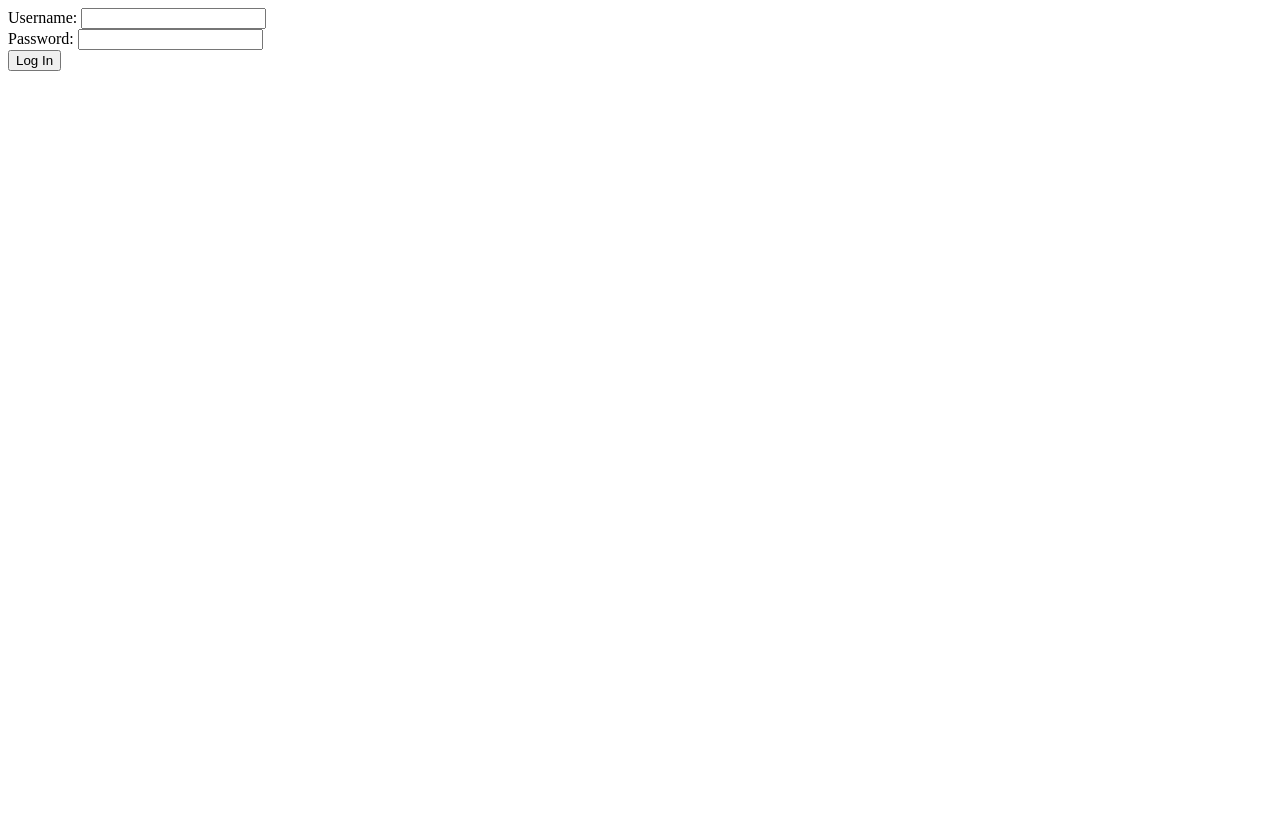
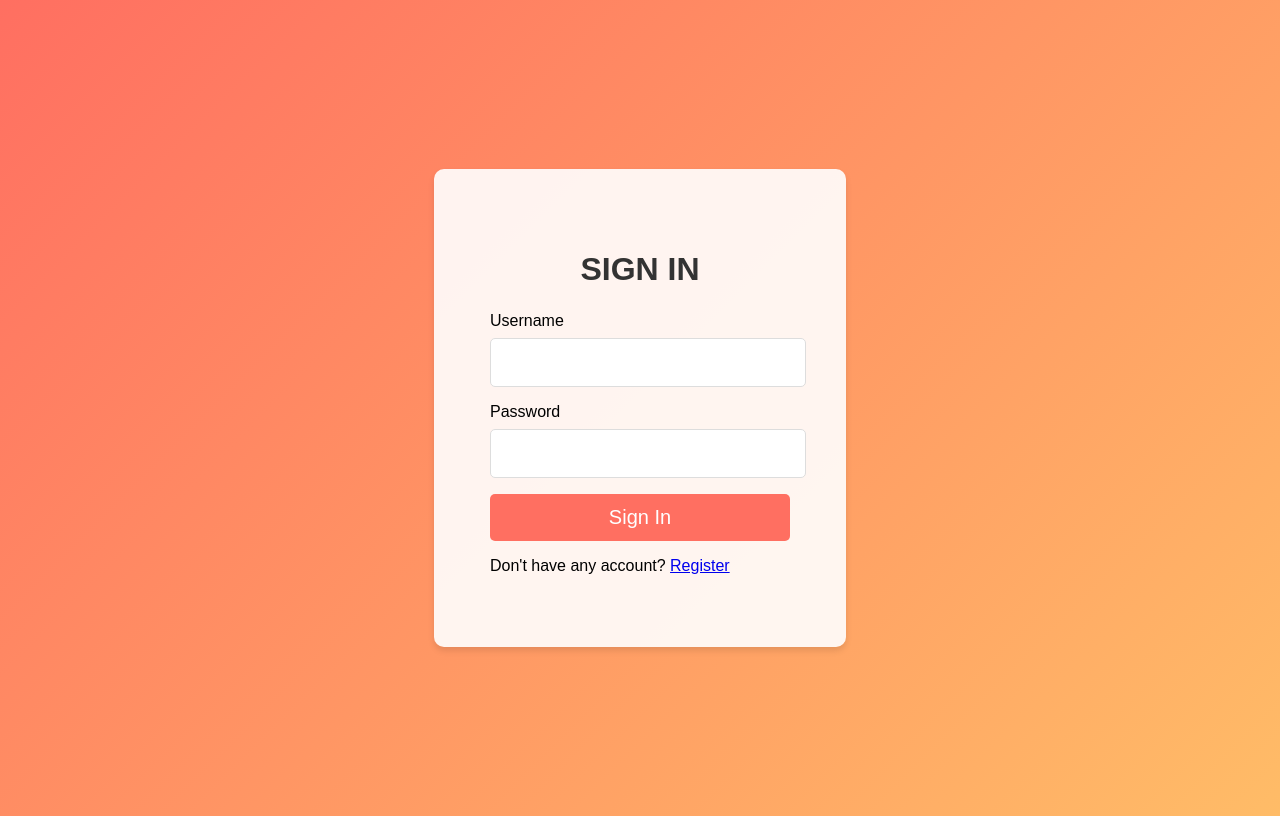
Before and after one commit to UtsavBajracharya/LoginApp, a website: page public/login.html in a window 1280 px wide. Drawn offline with Linux system fonts and the light colour scheme.

Commit message:
add login page styling

```diff
--- a/public/css/style.css
+++ b/public/css/style.css
@@ -1,59 +1,80 @@
 body {
     font-family: Arial, sans-serif;
-    background-color: #f5f5f5;
-    color: #333;
+    height: 100vh;
+    background: linear-gradient(135deg, #ff6f61, #ffbc67);
     display: flex;
-    flex-direction: column;
+    justify-content: center;
     align-items: center;
-    justify-content: center;
-    height: 100vh;
-    margin: 0;
 }
 
-h1, h2 {
-    color: #333;
+.container {
+    background: rgba(255, 255, 255, 0.9);
+    padding: 2rem;
+    border-radius: 10px;
+    box-shadow: 0 4px 6px rgba(0, 0, 0, 0.1);
+    animation: fadeIn 1.5s ease-in-out;
 }
 
-form {
-    display: flex;
-    flex-direction: column;
-    align-items: flex-start;
-    background-color: #fff;
-    padding: 20px;
-    border-radius: 8px;
-    box-shadow: 0px 4px 6px rgba(0, 0, 0, 0.1);
+.signin-form {
+    width: 300px;
+    padding: 24px;
 }
 
-label {
-    margin-top: 10px;
+h2 {
+    text-align: center;
+    margin-bottom: 1.5rem;
+    font-size: 2rem;
+    color: #333;
     font-weight: bold;
+    text-transform: uppercase;
 }
 
-input[type="text"], input[type="password"] {
-    padding: 8px;
-    margin-top: 5px;
-    border: 1px solid #ccc;
-    border-radius: 4px;
-    width: 100%;
+.input-group {
+    margin-bottom: 1rem;
 }
 
-.submit-button, .button {
-    background-color: #4CAF50;
-    color: white;
-    padding: 10px 20px;
-    margin-top: 15px;
-    border: none;
-    border-radius: 4px;
-    cursor: pointer;
-    text-decoration: none;
-    text-align: center;
+.input-group label {
+    display: block;
+    margin-bottom: 0.5rem;
 }
 
-.button {
-    display: inline-block;
-    margin: 0 10px;
+.input-group input {
+    width: 94%;
+    padding: 1rem;
+    border: 1px solid #ddd;
+    border-radius: 5px;
+    transition: border 0.3s;
 }
 
-.submit-button:hover, .button:hover {
-    background-color: #45a049;
+.input-group input:focus {
+    border-color: #ff6f61;
+    outline: none;
 }
+
+button {
+    width: 100%;
+    padding: 0.75rem;
+    border: none;
+    border-radius: 5px;
+    background: #ff6f61;
+    color: white;
+    font-size: 1.25rem;
+    cursor: pointer;
+    transition: background 0.3s, transform 0.3s;
+}
+
+button:hover {
+    background: #ff3e2d;
+    transform: scale(1.05);
+}
+
+@keyframes fadeIn {
+    from {
+        opacity: 0;
+        transform: translateY(-10px);
+    }
+    to {
+        opacity: 1;
+        transform: translateY(0);
+    }
+}
--- a/public/login.html
+++ b/public/login.html
@@ -4,16 +4,36 @@
     <meta charset="UTF-8">
     <meta name="viewport" content="width=device-width, initial-scale=1.0">
     <title>Login</title>
-    <link rel="stylesheet" href="style.css">
+    <link rel="stylesheet" href="css/style.css">
 </head>
 <body>
-    <form action="/login" method="post">
+    <!-- <form action="/login" method="post">
         <label for="username">Username:</label>
         <input type="text" id="username" name="username" required><br>
         <label for="password">Password:</label>
         <input type="password" id="password" name="password" required><br>
         <input type="submit" value="Log In" class="submit-button">
-    </form>
+    </form> -->
+
+    <div class="container">
+        <div class="signin-form">
+            <h2>Sign In</h2>
+            <form action="/login" method="post">
+                <div class="input-group">
+                    <label for="username">Username</label>
+                    <input type="text" id="username" name="username" required>
+                </div>
+                <div class="input-group">
+                    <label for="password">Password</label>
+                    <input type="password" id="password" name="password" required>
+                </div>
+                <button type="submit" value="Log In">Sign In</button>
+                <br>
+                <p>Don't have any account? <a href="register.html">Register</a></p>
+            </form>
+        </div>
+    </div>
+
 
 </body>
 </html>
```
